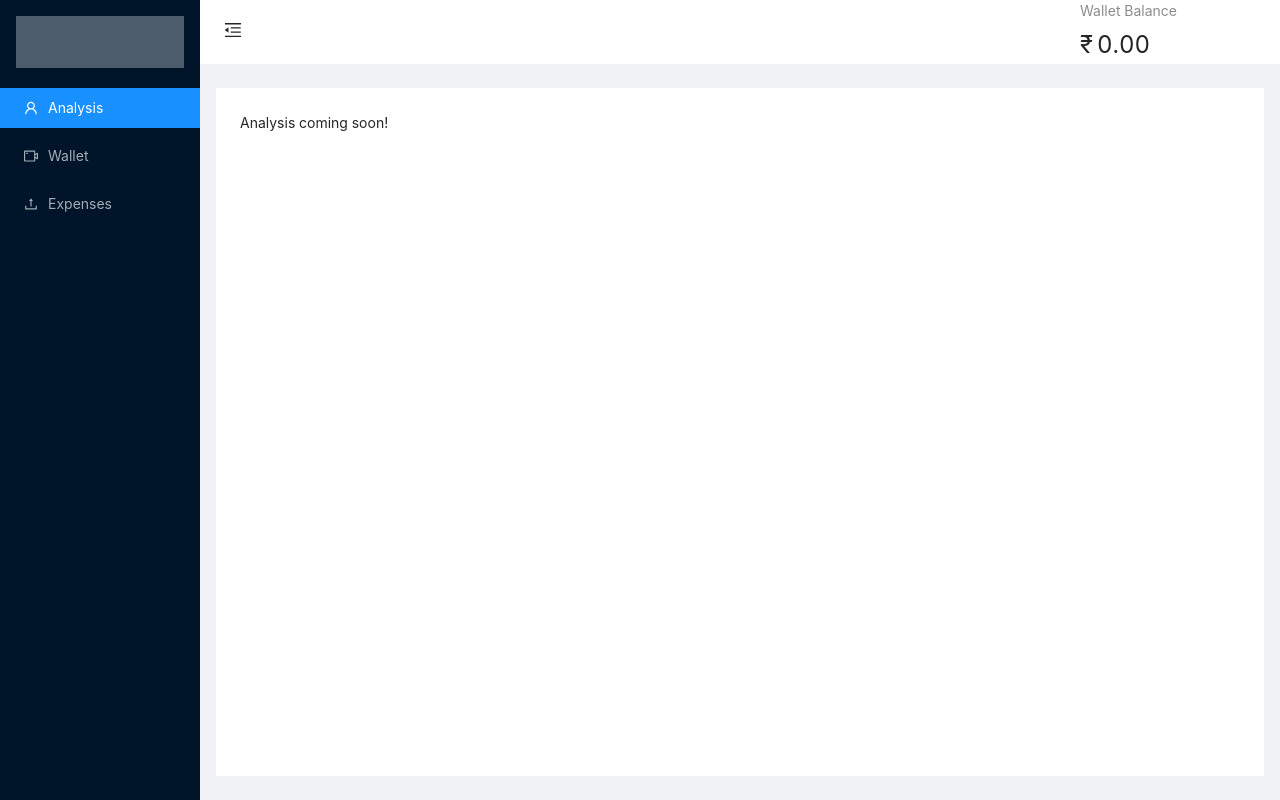
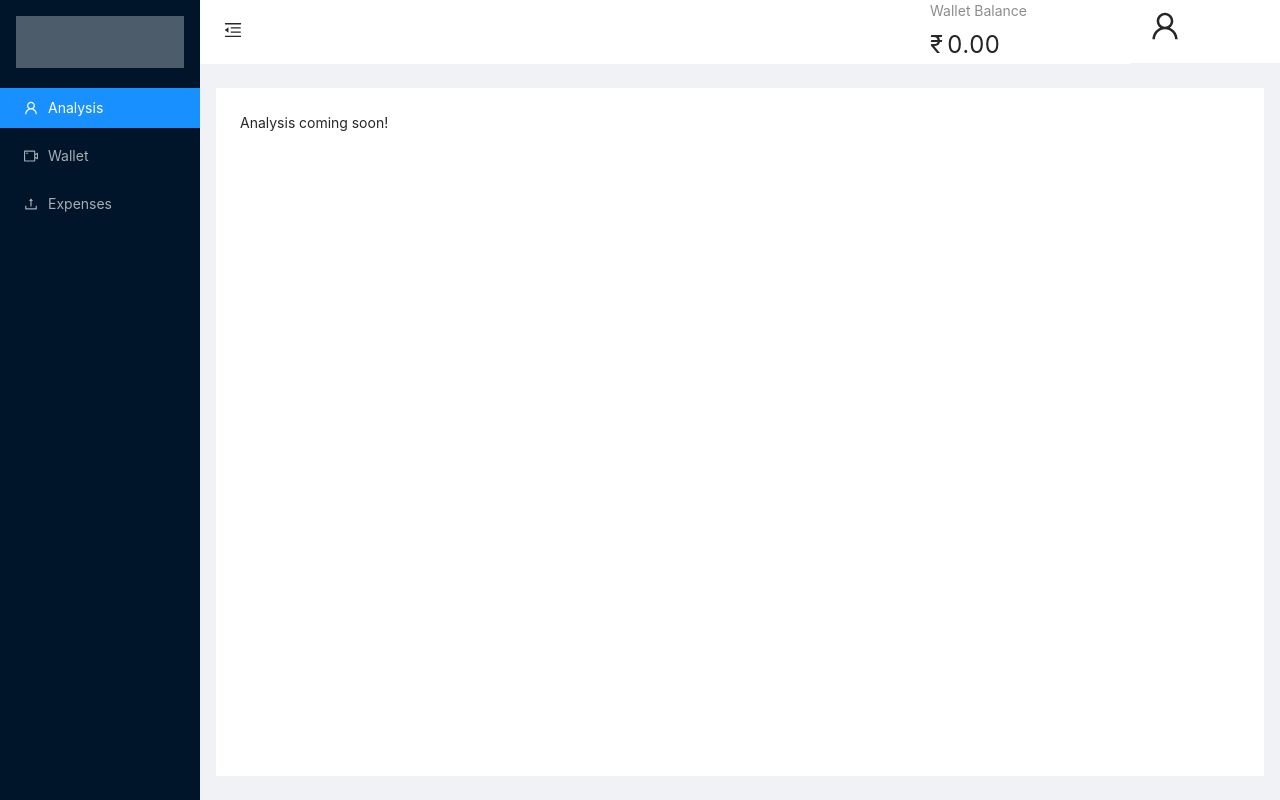
Before and after one commit to ravar3993/ExpenseTracker, a React (Create React App) app in the folder client/expense_tracker/: page /dashboard in a window 1280 px wide. Built offline with nearby package versions, Linux system fonts and the light colour scheme; no server answers.

Commit message:
user button + user info page

```diff
--- a/client/expense_tracker/src/components/Dashboard.js
+++ b/client/expense_tracker/src/components/Dashboard.js
@@ -12,8 +12,8 @@ import {
   UploadOutlined,
 } from '@ant-design/icons';
 
+const { SubMenu } = Menu;
 const { Header, Sider } = Layout;
-
 
 class Dashboard extends Component {
     constructor(){
@@ -25,15 +25,11 @@ class Dashboard extends Component {
 
     }
 
-
     toggle = () => {
     this.setState({
         collapsed: !this.state.collapsed,
         });
     };
-
-
-
 
     render() {
     return (
@@ -58,7 +54,16 @@ class Dashboard extends Component {
                 className: 'trigger',
                 onClick: this.toggle,
             })}
-             <div className="header-wallet">
+
+            <div className="user-menu">
+            <Menu mode="horizontal">
+                <SubMenu key="SubMenu" icon={<UserOutlined />}>
+                    <Menu.Item onClick={() => {this.setState({view_name:"profile"})}}>Profile</Menu.Item>
+                    <Menu.Item >Logout</Menu.Item>
+                </SubMenu>
+            </Menu>
+            </div>
+            <div className="header-wallet">
                 <Wallet />
             </div>
             </Header>
--- a/client/expense_tracker/src/components/DashboardView.js
+++ b/client/expense_tracker/src/components/DashboardView.js
@@ -1,6 +1,8 @@
 import React, { Component } from 'react';
 import { Layout, Menu } from 'antd';
+import Profile from './Profile'
 const { Header, Sider, Content } = Layout;
+
 
 
 class DashboardView extends Component {
@@ -16,6 +18,8 @@ class DashboardView extends Component {
             view_content = "Wallet coming soon!"
         }else if(this.props.view_name === "expense"){
             view_content = "Expense coming soon!"
+        }else if(this.props.view_name === "profile"){
+            view_content = <Profile />
         }
         return (
             <Content
--- /dev/null
+++ b/client/expense_tracker/src/components/Profile.js
@@ -0,0 +1,21 @@
+import React, { Component } from 'react';
+import { Descriptions } from 'antd';
+
+
+class Profile extends Component {
+    constructor(){
+        super()
+    }
+
+    render() {
+        return (
+            <Descriptions title="User Info" layout="horizontal" column={1} bordered={true}>
+                <Descriptions.Item label="UserName">Zhou Maomao</Descriptions.Item>
+                <Descriptions.Item label="Email">xyz@admin.com</Descriptions.Item>
+                <Descriptions.Item label="Wallet Balance">70</Descriptions.Item>
+            </Descriptions>
+        )
+    }
+}
+
+export default Profile;
--- a/client/expense_tracker/src/styles/dashboard.css
+++ b/client/expense_tracker/src/styles/dashboard.css
@@ -29,3 +29,12 @@ background: #fff;
     float: right;
     width: 200px;
 }
+
+.user-menu{
+    float: right;
+    width: 150px;
+}
+
+.user-menu .anticon-user{
+    font-size: 30px;
+}
```
